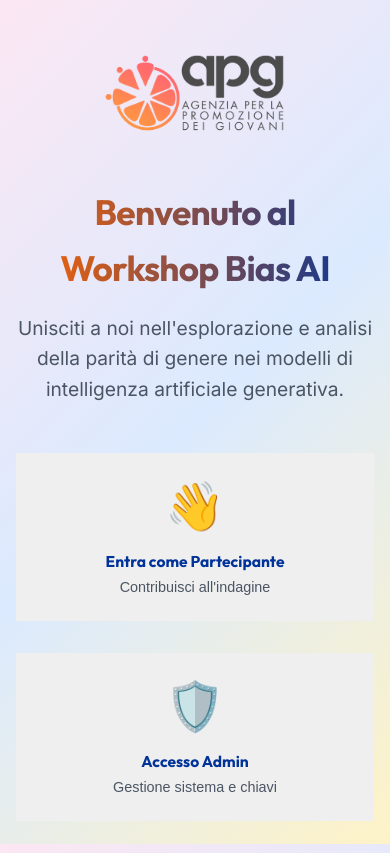
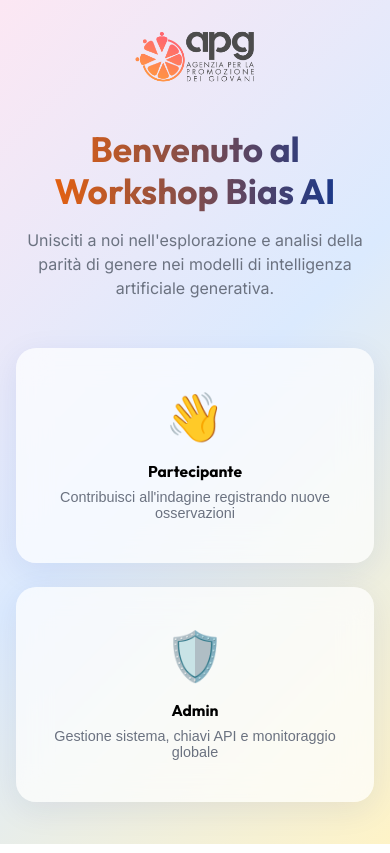
Before and after one commit to Xingwang93/apg-ai-bias, a React (Vite) app: page / in a window 390 px wide. Built offline with nearby package versions, Linux system fonts and the light colour scheme; no server answers; the database is empty.

Commit message:
design: professional mobile-first redesign with premium aesthetics

```diff
--- a/src/components/WelcomeScreen.jsx
+++ b/src/components/WelcomeScreen.jsx
@@ -33,9 +33,9 @@ function WelcomeScreen({ onRoleSelect }) {
 
     if (showAdminEntry) {
         return (
-            <div className="card" style={{ maxWidth: '400px', margin: '4rem auto', textAlign: 'center' }}>
-                <h2>Accesso Admin</h2>
-                <p style={{ color: 'var(--text-muted)', marginBottom: '1.5rem' }}>Inserisci la parola d'ordine</p>
+            <div className="glass-card" style={{ maxWidth: '400px', margin: 'clamp(2rem, 10vh, 6rem) auto', textAlign: 'center' }}>
+                <h2 className="mb-2">Accesso Admin</h2>
+                <p className="text-muted mb-4">Inserisci la parola d'ordine</p>
 
                 <form onSubmit={handleAdminVerify}>
                     <input
@@ -43,16 +43,16 @@ function WelcomeScreen({ onRoleSelect }) {
                         value={passcode}
                         onChange={(e) => setPasscode(e.target.value)}
                         placeholder="Parola d'ordine"
-                        style={{ marginBottom: '1rem', width: '100%', padding: '0.8rem', borderRadius: 'var(--radius-sm)', border: '1px solid #E5E7EB' }}
+                        className="input-field mb-4"
                         autoFocus
                     />
-                    {error && <p style={{ color: 'red', fontSize: '0.9rem', marginBottom: '1rem' }}>{error}</p>}
+                    {error && <p style={{ color: 'var(--error)', fontSize: '0.9rem', marginBottom: '1rem' }}>{error}</p>}
 
                     <div style={{ display: 'flex', gap: '1rem' }}>
                         <button type="button" onClick={() => setShowAdminEntry(false)} className="btn-secondary" style={{ flex: 1 }}>
                             Indietro
                         </button>
-                        <button type="submit" className="btn-primary" style={{ flex: 1 }}>
+                        <button type="submit" className="btn-premium" style={{ flex: 1 }}>
                             Entra
                         </button>
                     </div>
@@ -62,65 +62,48 @@ function WelcomeScreen({ onRoleSelect }) {
     }
 
     return (
-        <div className="container" style={{ display: 'flex', flexDirection: 'column', alignItems: 'center', justifyContent: 'center', minHeight: '80vh', textAlign: 'center' }}>
-            <img src="/logo-apg.png" alt="APG Logo" style={{ height: '120px', width: 'auto', marginBottom: '2rem' }} />
-            <h1 style={{ marginBottom: '1rem' }}>Benvenuto al Workshop Bias AI</h1>
-            <p style={{ color: 'var(--text-muted)', fontSize: '1.2rem', maxWidth: '600px', marginBottom: '3rem' }}>
+        <div className="container" style={{ display: 'flex', flexDirection: 'column', alignItems: 'center', justifyContent: 'center', minHeight: '85vh', textAlign: 'center' }}>
+            <img src="/logo-apg.png" alt="APG Logo" style={{ height: 'clamp(80px, 15vw, 120px)', width: 'auto', marginBottom: '2rem' }} />
+            <h1 className="mb-4">Benvenuto al Workshop Bias AI</h1>
+            <p className="text-muted" style={{ fontSize: 'clamp(1rem, 4vw, 1.25rem)', maxWidth: '600px', marginBottom: '3rem' }}>
                 Unisciti a noi nell'esplorazione e analisi della parità di genere nei modelli di intelligenza artificiale generativa.
             </p>
 
-            <div className="role-container" style={{ display: 'flex', gap: '2rem', justifyContent: 'center' }}>
+            <div style={{ display: 'grid', gridTemplateColumns: 'repeat(auto-fit, minmax(280px, 1fr))', gap: '1.5rem', width: '100%', maxWidth: '800px' }}>
                 <button
                     onClick={() => onRoleSelect('participant')}
-                    className="card role-card"
+                    className="glass-card"
                     style={{
-                        padding: '2rem 3rem',
+                        padding: '2.5rem 1.5rem',
                         cursor: 'pointer',
-                        transition: 'transform 0.2s',
-                        border: '2px solid transparent',
-                        borderColor: 'transparent',
-                        minWidth: '280px'
+                        textAlign: 'center',
+                        border: '2px solid transparent'
                     }}
                     onMouseOver={(e) => e.currentTarget.style.borderColor = 'var(--primary)'}
                     onMouseOut={(e) => e.currentTarget.style.borderColor = 'transparent'}
                 >
                     <div style={{ fontSize: '3rem', marginBottom: '1rem' }}>👋</div>
-                    <h3 style={{ margin: 0 }}>Entra come Partecipante</h3>
-                    <p style={{ color: 'var(--text-muted)', fontSize: '0.9rem', marginTop: '0.5rem' }}>Contribuisci all'indagine</p>
+                    <h3 className="mb-2">Partecipante</h3>
+                    <p className="text-muted">Contribuisci all'indagine registrando nuove osservazioni</p>
                 </button>
 
                 <button
                     onClick={() => setShowAdminEntry(true)}
-                    className="card role-card"
+                    className="glass-card"
                     style={{
-                        padding: '2rem 3rem',
+                        padding: '2.5rem 1.5rem',
                         cursor: 'pointer',
-                        transition: 'transform 0.2s',
-                        border: '2px solid transparent',
-                        borderColor: 'transparent',
-                        minWidth: '280px'
+                        textAlign: 'center',
+                        border: '2px solid transparent'
                     }}
                     onMouseOver={(e) => e.currentTarget.style.borderColor = 'var(--secondary)'}
                     onMouseOut={(e) => e.currentTarget.style.borderColor = 'transparent'}
                 >
                     <div style={{ fontSize: '3rem', marginBottom: '1rem' }}>🛡️</div>
-                    <h3 style={{ margin: 0 }}>Accesso Admin</h3>
-                    <p style={{ color: 'var(--text-muted)', fontSize: '0.9rem', marginTop: '0.5rem' }}>Gestione sistema e chiavi</p>
+                    <h3 className="mb-2">Admin</h3>
+                    <p className="text-muted">Gestione sistema, chiavi API e monitoraggio globale</p>
                 </button>
             </div>
-            <style>{`
-                @media (max-width: 768px) {
-                    .role-container {
-                        flex-direction: column;
-                        width: 100%;
-                    }
-                    .role-card {
-                        width: 100%;
-                        min-width: unset !important;
-                        padding: 1.5rem !important;
-                    }
-                }
-            `}</style>
         </div>
     )
 }
--- a/src/index.css
+++ b/src/index.css
@@ -1,56 +1,45 @@
-/* AI Gender Guard - Advanced Design System */
+/* AI Gender Guard - Professional Design System */
 @import url('https://fonts.googleapis.com/css2?family=Inter:wght@300;400;500;600&family=Outfit:wght@400;500;600;700&display=swap');
 
 :root {
   /* Brand Palette */
   --primary: #FF6600;
-  --primary-hover: #E65C00;
+  --primary-glow: rgba(255, 102, 0, 0.4);
   --secondary: #003399;
-  --secondary-hover: #002D8A;
+  --secondary-glow: rgba(0, 51, 153, 0.2);
 
   /* Glassmorphism Surface */
-  --glass-bg: rgba(255, 255, 255, 0.75);
-  --glass-border: rgba(255, 255, 255, 0.5);
-  --glass-shadow: 0 8px 32px 0 rgba(31, 38, 135, 0.15);
+  --glass-bg: rgba(255, 255, 255, 0.7);
+  --glass-border: rgba(255, 255, 255, 0.4);
+  --glass-shadow: 0 8px 32px 0 rgba(31, 38, 135, 0.08);
 
-  /* Text */
-  --text-main: #111827;
-  --text-muted: #4B5563;
-  --text-light: #FFFFFF;
+  /* Semantic Colors */
+  --text-main: #1F2937;
+  --text-muted: #6B7280;
+  --bg-gradient: linear-gradient(135deg, #fce7f3 0%, #dbeafe 50%, #fef3c7 100%);
 
-  /* Feedback */
-  --success: #10B981;
-  --error: #EF4444;
-  --warning: #F59E0B;
-  --info: #3B82F6;
-
-  /* Spacing */
-  --space-xs: 0.5rem;
-  --space-sm: 1rem;
-  --space-md: 1.5rem;
-  --space-lg: 2rem;
-  --space-xl: 3.5rem;
-
-  /* Radius */
-  --radius-sm: 10px;
-  --radius-md: 18px;
-  --radius-lg: 28px;
+  /* Dynamic Spacing */
+  --container-padding: clamp(1rem, 5vw, 2rem);
+  --radius-sm: 12px;
+  --radius-md: 20px;
+  --radius-lg: 32px;
 }
 
 * {
   box-sizing: border-box;
   margin: 0;
   padding: 0;
+  -webkit-tap-highlight-color: transparent;
 }
 
 body {
   font-family: 'Inter', sans-serif;
-  background: linear-gradient(135deg, #fce7f3 0%, #dbeafe 50%, #fef3c7 100%);
+  background: var(--bg-gradient);
   background-attachment: fixed;
   color: var(--text-main);
   min-height: 100vh;
-  line-height: 1.6;
-  -webkit-font-smoothing: antialiased;
+  line-height: 1.5;
+  overflow-x: hidden;
 }
 
 h1,
@@ -58,243 +47,234 @@ h2,
 h3,
 h4 {
   font-family: 'Outfit', sans-serif;
-  color: var(--secondary);
+  line-height: 1.2;
 }
 
 h1 {
-  font-size: 3.5rem;
+  font-size: clamp(2.2rem, 8vw, 3.5rem);
   font-weight: 700;
-  letter-spacing: -0.02em;
-  margin-bottom: var(--space-md);
   background: linear-gradient(90deg, var(--primary), var(--secondary));
   background-clip: text;
   -webkit-background-clip: text;
   -webkit-text-fill-color: transparent;
+  margin-bottom: 0.5rem;
 }
 
-/* Layout */
 .container {
+  width: 100%;
   max-width: 1200px;
   margin: 0 auto;
-  padding: var(--space-xl) var(--space-lg);
+  padding: var(--container-padding);
 }
 
-@media (max-width: 768px) {
-  .container {
-    padding: var(--space-lg) var(--space-sm);
+/* Glass Card System */
+.glass-card {
+  background: var(--glass-bg);
+  backdrop-filter: blur(16px);
+  -webkit-backdrop-filter: blur(16px);
+  border: 1px solid var(--glass-border);
+  border-radius: var(--radius-md);
+  padding: clamp(1.2rem, 4vw, 2rem);
+  box-shadow: var(--glass-shadow);
+  transition: transform 0.3s ease, box-shadow 0.3s ease;
+  width: 100%;
+}
+
+@media (hover: hover) {
+  .glass-card:hover {
+    transform: translateY(-4px);
+    box-shadow: 0 12px 48px 0 rgba(31, 38, 135, 0.12);
   }
 }
 
-/* Glass Components */
-.glass-card {
-  background: var(--glass-bg);
-  backdrop-filter: blur(12px);
-  -webkit-backdrop-filter: blur(12px);
-  border: 1px solid var(--glass-border);
-  border-radius: var(--radius-md);
-  padding: var(--space-lg);
-  box-shadow: var(--glass-shadow);
-  transition: transform 0.3s cubic-bezier(0.34, 1.56, 0.64, 1), box-shadow 0.3s ease;
+/* Premium Button */
+.btn-premium {
+  background: linear-gradient(135deg, #FF6600 0%, #FF9966 100%);
+  color: white;
+  border: none;
+  padding: 0.8rem 1.8rem;
+  border-radius: var(--radius-sm);
+  font-weight: 700;
+  font-family: 'Outfit', sans-serif;
+  cursor: pointer;
+  transition: all 0.3s cubic-bezier(0.23, 1, 0.32, 1);
+  box-shadow: 0 4px 15px var(--primary-glow);
+  display: flex;
+  align-items: center;
+  justify-content: center;
+  gap: 0.6rem;
+  text-transform: uppercase;
+  letter-spacing: 0.05em;
+  font-size: 0.9rem;
+  min-height: 48px;
+  /* Touch target */
 }
 
-.glass-card:hover {
-  transform: translateY(-4px);
-  box-shadow: 0 12px 40px 0 rgba(31, 38, 135, 0.2);
+.btn-premium:hover:not(:disabled) {
+  transform: translateY(-2px) scale(1.02);
+  box-shadow: 0 8px 25px var(--primary-glow);
 }
 
-/* Buttons */
-.btn {
-  font-family: 'Outfit', sans-serif;
-  cursor: pointer;
-  border: none;
-  outline: none;
-  padding: 0.8rem 1.8rem;
-  border-radius: var(--radius-sm);
-  font-weight: 600;
-  transition: all 0.2s ease;
-  display: inline-flex;
-  align-items: center;
-  justify-content: center;
-  gap: 0.5rem;
+.btn-premium:active {
+  transform: scale(0.98);
 }
 
-.btn-primary {
-  background: var(--primary);
-  color: white;
-}
-
-.btn-primary:hover:not(:disabled) {
-  background: var(--primary-hover);
-  transform: scale(1.03);
+.btn-premium:disabled {
+  background: #D1D5DB;
+  box-shadow: none;
+  cursor: not-allowed;
 }
 
 .btn-secondary {
   background: white;
   color: var(--secondary);
   border: 1px solid #E5E7EB;
+  padding: 0.8rem 1.8rem;
+  border-radius: var(--radius-sm);
+  font-weight: 600;
+  font-family: 'Outfit', sans-serif;
+  transition: all 0.2s ease;
+  min-height: 48px;
 }
 
-.btn-secondary:hover:not(:disabled) {
-  background: #F9FAFB;
-  transform: scale(1.03);
-}
-
-.btn:active:not(:disabled) {
-  transform: scale(0.97);
-}
-
-.btn:disabled {
-  opacity: 0.5;
-  cursor: not-allowed;
-}
-
-/* Forms */
-.input-field {
-  background: rgba(255, 255, 255, 0.9);
-  border: 2px solid transparent;
-  border-radius: var(--radius-sm);
-  padding: 0.8rem 1rem;
-  color: var(--text-main);
-  width: 100%;
-  font-size: 1rem;
-  transition: all 0.2s ease;
-  box-shadow: inset 0 2px 4px rgba(0, 0, 0, 0.05);
-}
-
-.input-field:focus {
-  border-color: var(--primary);
-  outline: none;
-  background: white;
-}
-
-/* Nav */
+/* Navigation Paps */
 .nav-tabs {
   display: flex;
-  justify-content: center;
-  gap: 1rem;
-  margin-bottom: var(--space-xl);
   background: rgba(255, 255, 255, 0.4);
-  padding: 0.5rem;
+  padding: 0.4rem;
   border-radius: var(--radius-md);
+  gap: 0.4rem;
   width: fit-content;
-  margin-left: auto;
-  margin-right: auto;
+  margin: 0 auto 2rem;
   backdrop-filter: blur(8px);
+  overflow-x: auto;
+  max-width: 100%;
 }
 
 .tab-btn {
-  padding: 0.7rem 2rem;
+  padding: 0.6rem 1.2rem;
   border-radius: var(--radius-sm);
   font-weight: 600;
+  border: none;
+  background: transparent;
+  cursor: pointer;
+  white-space: nowrap;
   transition: all 0.3s ease;
+  font-size: 0.9rem;
 }
 
 .tab-btn.active {
   background: var(--primary);
   color: white;
-  box-shadow: 0 4px 12px rgba(255, 102, 0, 0.3);
+  box-shadow: 0 4px 12px var(--primary-glow);
 }
 
-/* Tags */
-.tag {
-  display: inline-flex;
-  align-items: center;
-  padding: 0.3rem 1rem;
-  border-radius: 999px;
-  font-size: 0.85rem;
-  font-weight: 600;
+/* Form Elements */
+.input-field {
+  background: white;
+  border: 1.5px solid #E5E7EB;
+  border-radius: var(--radius-sm);
+  padding: 0.8rem 1rem;
+  font-size: 1rem;
+  width: 100%;
+  transition: border-color 0.2s ease, box-shadow 0.2s ease;
+  min-height: 48px;
 }
 
-.tag.male {
-  background: #E0F2FE;
-  color: #0369A1;
+.input-field:focus {
+  border-color: var(--primary);
+  box-shadow: 0 0 0 4px var(--primary-glow);
+  outline: none;
 }
 
-.tag.female {
-  background: #FCE7F3;
-  color: #BE185D;
+/* Grid System */
+.grid-cols-2 {
+  display: grid;
+  grid-template-columns: 1fr;
+  gap: 1.5rem;
 }
 
-.tag.balanced {
-  background: #ECFDF5;
-  color: #059669;
-}
-
-.tag.ambiguous {
-  background: #F3E8FF;
-  color: #7E22CE;
-}
-
-/* Grid Utilities */
-.grid-2,
-.grid-cols-2 {
-  display: grid;
-  grid-template-columns: repeat(2, 1fr);
-  gap: var(--space-md);
-}
-
-@media (max-width: 768px) {
-
-  .grid-2,
+@media (min-width: 768px) {
   .grid-cols-2 {
-    grid-template-columns: 1fr;
-  }
-
-  h1 {
-    font-size: 2.2rem;
-  }
-
-  .nav-tabs {
-    flex-wrap: wrap;
-    justify-content: center;
-    width: 100%;
-    gap: 0.5rem;
-  }
-
-  .tab-btn {
-    padding: 0.5rem 1rem;
-    font-size: 0.9rem;
-    flex: 1;
-    text-align: center;
-    min-width: 120px;
+    grid-template-columns: repeat(2, 1fr);
   }
 }
 
-/* Tutorial Hint */
-.tutorial-banner {
-  background: linear-gradient(90deg, #EFF6FF 0%, #DBEAFE 100%);
-  border-left: 4px solid var(--info);
-  padding: 1.2rem;
-  border-radius: var(--radius-sm);
-  margin-bottom: var(--space-lg);
-  display: flex;
-  gap: 1rem;
-  animation: slideIn 0.5s ease;
+/* Loader Animation */
+.loader-dots span {
+  animation: blink 1.4s infinite both;
+  font-size: 1.5rem;
+  line-height: 0;
 }
 
-@keyframes slideIn {
-  from {
-    opacity: 0;
-    transform: translateY(-10px);
+.loader-dots span:nth-child(2) {
+  animation-delay: 0.2s;
+}
+
+.loader-dots span:nth-child(3) {
+  animation-delay: 0.4s;
+}
+
+@keyframes blink {
+
+  0%,
+  100% {
+    opacity: 0.2;
   }
 
-  to {
+  20% {
     opacity: 1;
-    transform: translateY(0);
   }
 }
 
-/* Stats */
-.stats-bar-bg {
-  height: 12px;
-  background: rgba(0, 0, 0, 0.05);
-  border-radius: 6px;
-  overflow: hidden;
-  margin-top: 5px;
+/* Stats Pill */
+.stats-pill {
+  background: white;
+  padding: 0.4rem 1rem;
+  border-radius: 999px;
+  font-size: 0.9rem;
+  display: inline-flex;
+  gap: 0.5rem;
+  box-shadow: 0 2px 8px rgba(0, 0, 0, 0.05);
 }
 
-.stats-bar-fill {
-  height: 100%;
-  border-radius: 6px;
-  transition: width 1s cubic-bezier(0.17, 0.67, 0.83, 0.67);
+/* Mobile Responsive Tweaks */
+@media (max-width: 600px) {
+  .container {
+    padding: 1rem;
+  }
+
+  .title-section h1 {
+    text-align: center;
+  }
+
+  .title-section {
+    display: flex;
+    flex-direction: column;
+    align-items: center;
+    margin-bottom: 2rem;
+  }
+
+  .input-group {
+    flex-direction: column;
+    gap: 1rem;
+  }
+
+  .btn-premium {
+    width: 100%;
+  }
 }
+
+/* Utility */
+.mb-2 {
+  margin-bottom: 0.5rem;
+}
+
+.mb-4 {
+  margin-bottom: 1rem;
+}
+
+.text-muted {
+  color: var(--text-muted);
+  font-size: 0.9rem;
+}
```
Also changed, not shown: src/components/DataEntry.jsx (+17 -82 lines).
